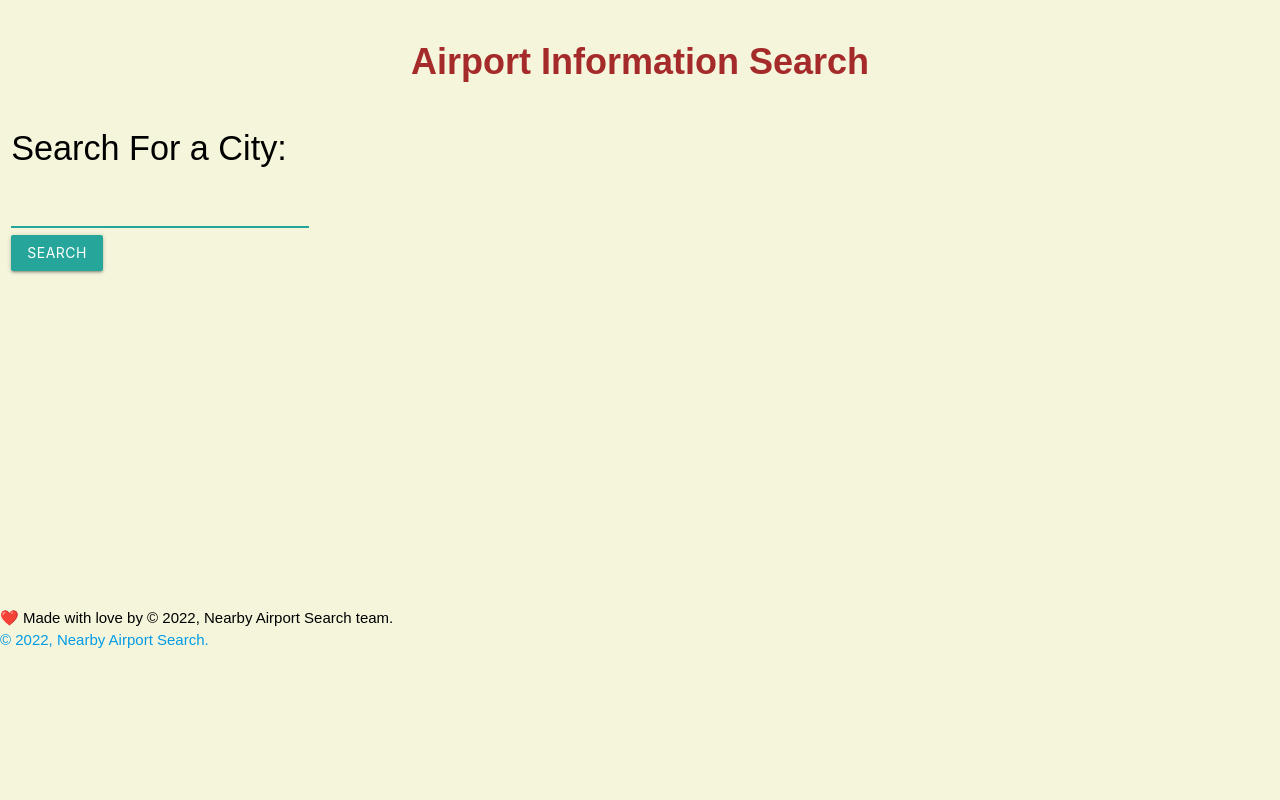
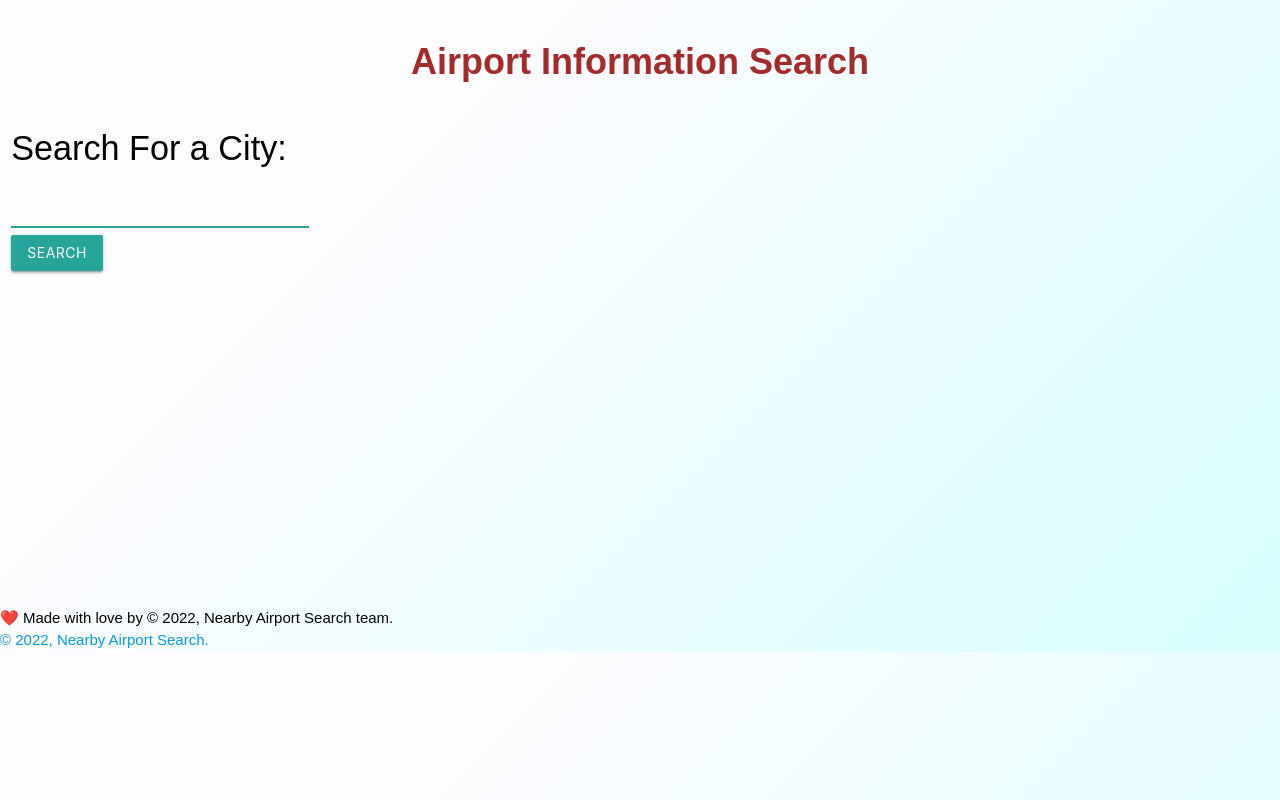
Before and after one commit to obrailovska/Flight-Search, a plain HTML site: page index.html in a window 1280 px wide. Drawn offline with nearby package versions, Linux system fonts and the light colour scheme; no server answers.

Commit message:
minor styling changes, lots of comments

```diff
--- a/assets/css/style.css
+++ b/assets/css/style.css
@@ -7,7 +7,8 @@
 body {
   color: black;
   font-family: Arial, Helvetica, sans-serif;
-  background-color: beige;
+  background-color: #d5fefd;
+  background-image: linear-gradient(315deg, #d5fefd 0%, #fffcff 74%);
 }
 header a {
   text-decoration: none;
```
Also changed, not shown: assets/script/script.js (+25 -3 lines), index.html (+8 -0 lines).
